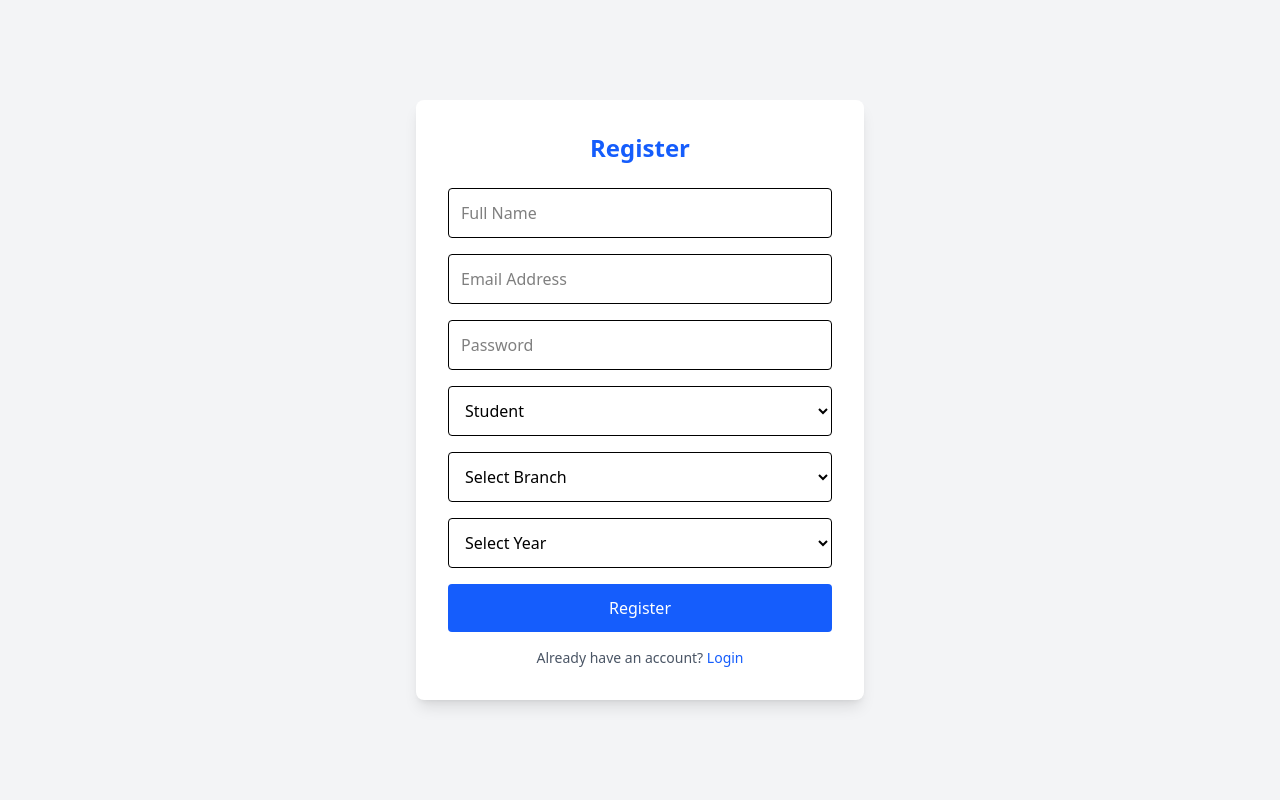
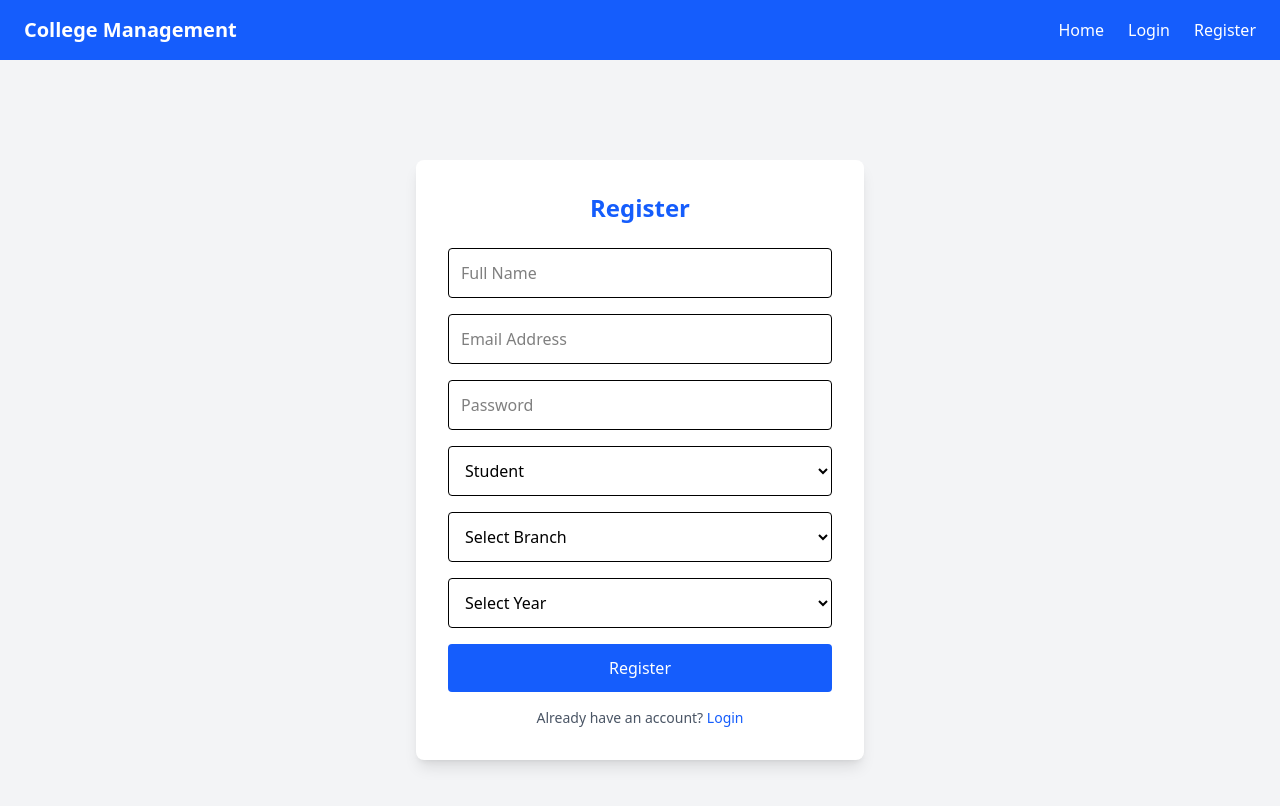
Before and after one commit to poorneshpithani/college-management-app, a React (Vite) app in the folder frontend/: page /register in a window 1280 px wide. Shown: the top 806 px of the page. Built offline with nearby package versions, Linux system fonts and the light colour scheme.

Commit message:
adding nav bar in the register page

```diff
--- a/frontend/src/pages/Register.jsx
+++ b/frontend/src/pages/Register.jsx
@@ -1,6 +1,7 @@
 import { useState } from "react";
 import { useNavigate } from "react-router-dom";
 import API from "../api/axiosInstance.js";
+import Navbar from "../components/Navbar.jsx";
 
 const Register = () => {
   const [formData, setFormData] = useState({
@@ -33,6 +34,10 @@
   };
 
   return (
+    <div className="min-h-screen bg-gray-50 flex flex-col">
+      {/* ✅ Navbar */}
+      <Navbar />
+
     <div className="min-h-screen flex items-center justify-center bg-gray-100">
       <div className="bg-white shadow-lg rounded-lg p-8 w-full max-w-md">
         <h2 className="text-2xl font-bold text-center text-blue-600 mb-6">Register</h2>
@@ -159,6 +164,7 @@
         </p>
       </div>
     </div>
+    </div>
   );
 };
 
```
